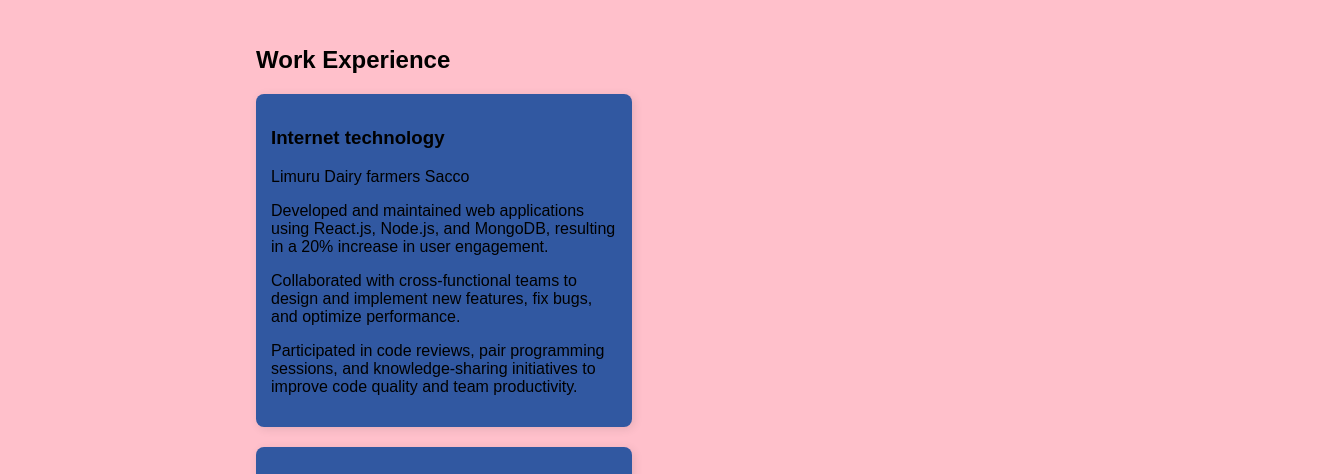
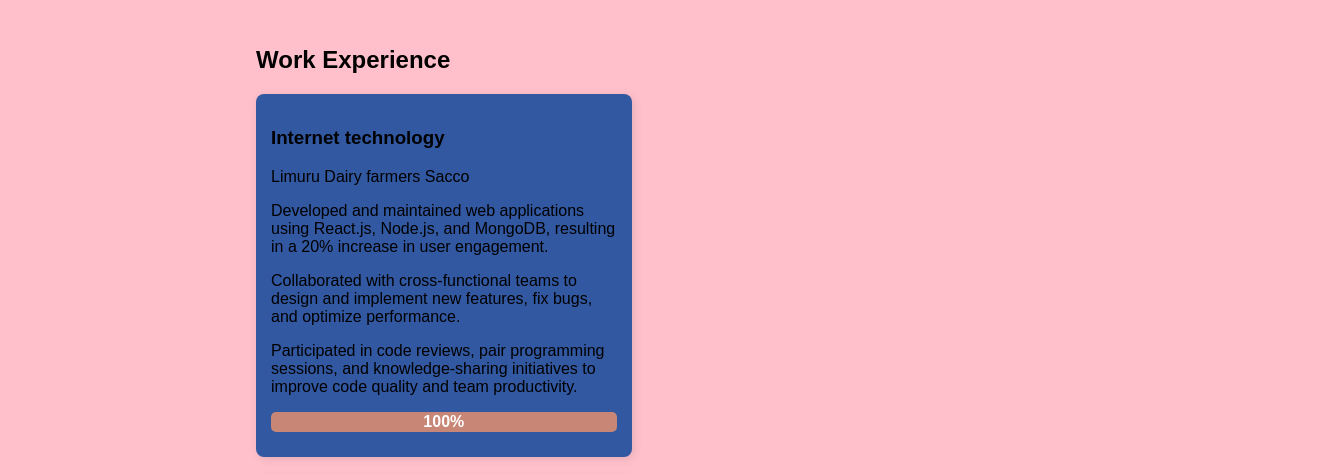
Before and after one commit to BrianMwendwa180/Brian-Portfolio, a plain HTML site: page index.html in a window 1280 px wide. Shown: the part 2301-2775 px from the top of the page, 1320 px wide, since content can reach past the window. Drawn offline with nearby package versions, Linux system fonts and the light colour scheme.

Commit message:
initial commit

```diff
--- a/index.html
+++ b/index.html
@@ -12,7 +12,7 @@
 
         <div class="image-paragraph-container">
             <img src="images/brian001.jpeg" alt="Brian Mwendwa" width="200" height="200">
-            <h1>Brian Mwendwa/></h1>
+            <h1>Brian Mwendwa</h1>
             <p>const greeting = "Hello, I'm";
                 const name = "Brian Mwendwa";
             </p>
@@ -116,10 +116,13 @@ Graduated with First Class Honors
         <h2>Work Experience</h2>
         <div class="job">
             <h3>Internet technology</h3>
-            <p>Limuru Dairy farmers Sacco </p>
+            <p>Limuru Dairy farmers Sacco</p>
             <p>Developed and maintained web applications using React.js, Node.js, and MongoDB, resulting in a 20% increase in user engagement.</p>
             <p>Collaborated with cross-functional teams to design and implement new features, fix bugs, and optimize performance.</p>
             <p>Participated in code reviews, pair programming sessions, and knowledge-sharing initiatives to improve code quality and team productivity.</p>
+            <div class="percentage-bar">
+                <div class="bar" style="width: 100%;">100%</div>
+            </div>
         </div>
         <div class="job">
             <h3>ICP Hub Hackathon</h3>
@@ -127,8 +130,11 @@ Graduated with First Class Honors
             <p>Designed and implemented innovative ideas using React.js and Motoko to support the company's mobile applications.</p>
             <p>Worked closely with product managers and designers to deliver high-quality features on time and within budget.</p>
             <p>Contributed to the development of the company's technical roadmap and architecture decisions to support future growth and scalability.</p>
+            <div class="percentage-bar">
+                <div class="bar" style="width: 80%;">80%</div>
+            </div>
         </div>
-
+    </section>
 
     <section id="contact">
         <h2>Contact</h2>
@@ -154,3 +160,4 @@ Graduated with First Class Honors
         <p>&copy; 2025 Brian Mwendwa. All rights reserved.</p>
     </footer>
 </body>
+</html>
--- a/style.css
+++ b/style.css
@@ -217,3 +217,21 @@ i {
 i:hover {
     color: darkblue; /* Change color on hover */
 }
+
+/* Styles for percentage bars */
+.percentage-bar {
+    background-color: #e0e0e0; /* Light gray background */
+    border-radius: 5px; /* Rounded corners */
+    overflow: hidden; /* Hide overflow */
+    height: 20px; /* Set height for the bar */
+    margin: 10px 0; /* Margin for spacing */
+}
+
+.bar {
+    background-color: #c78676; /* Fill color for the bar */
+    height: 100%; /* Full height of the parent */
+    text-align: center; /* Center text */
+    color: white; /* Text color */
+    line-height: 20px; /* Center text vertically */
+    font-weight: bold; /* Bold text */
+}
```
